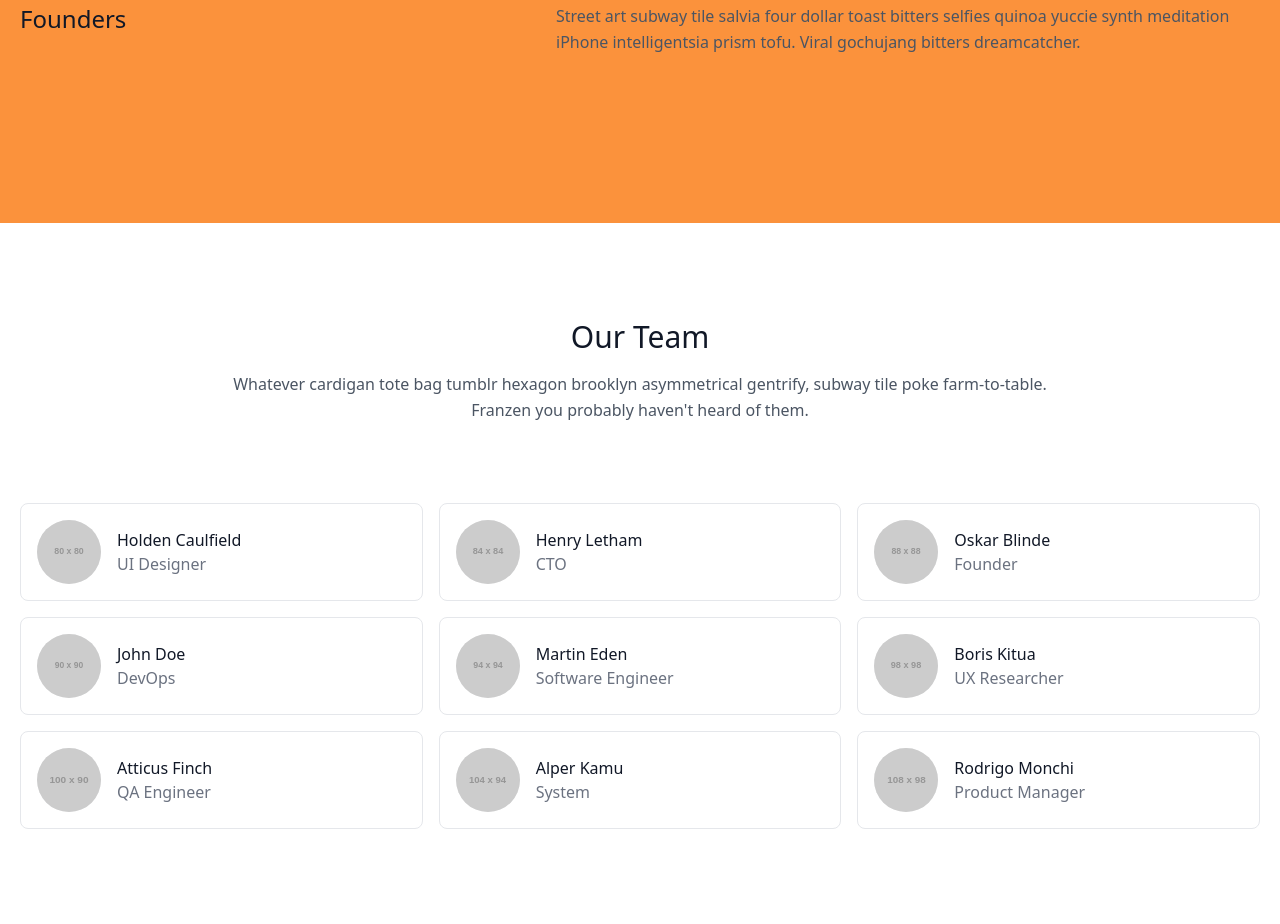
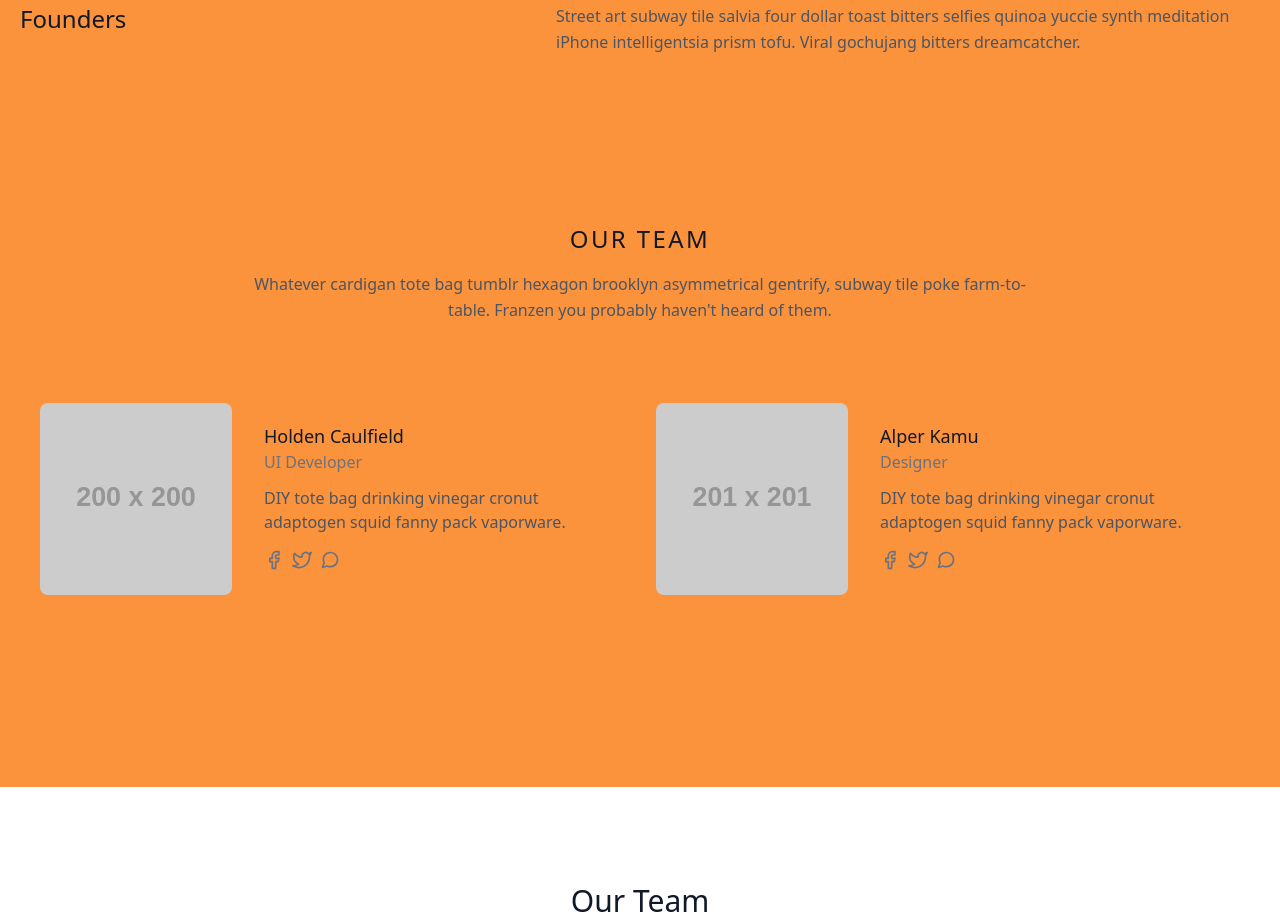
Before and after one commit to KrishnaDhote/homepage, a plain HTML site: page index.html in a window 1280 px wide. Shown: the part 2433-3357 px from the top of the page. Drawn offline with nearby package versions, Linux system fonts and the light colour scheme; placeholder pictures from the web are drawn by us.

```diff
--- a/index.html
+++ b/index.html
@@ -109,7 +109,72 @@
             </div>
           </div>
 
+          <section class="text-gray-600 body-font">
+            <div class="container px-5 py-24 mx-auto">
+              <div class="flex flex-col text-center w-full mb-20">
+                <h1 class="text-2xl font-medium title-font mb-4 text-gray-900 tracking-widest">OUR TEAM</h1>
+                <p class="lg:w-2/3 mx-auto leading-relaxed text-base">Whatever cardigan tote bag tumblr hexagon brooklyn asymmetrical gentrify, subway tile poke farm-to-table. Franzen you probably haven't heard of them.</p>
+              </div>
+              <div class="flex flex-wrap -m-4">
+                <div class="p-4 lg:w-1/2">
+                  <div class="h-full flex sm:flex-row flex-col items-center sm:justify-start justify-center text-center sm:text-left">
+                    <img alt="team" class="flex-shrink-0 rounded-lg w-48 h-48 object-cover object-center sm:mb-0 mb-4" src="https://dummyimage.com/200x200">
+                    <div class="flex-grow sm:pl-8">
+                      <h2 class="title-font font-medium text-lg text-gray-900">Holden Caulfield</h2>
+                      <h3 class="text-gray-500 mb-3">UI Developer</h3>
+                      <p class="mb-4">DIY tote bag drinking vinegar cronut adaptogen squid fanny pack vaporware.</p>
+                      <span class="inline-flex">
+                        <a class="text-gray-500">
+                          <svg fill="none" stroke="currentColor" stroke-linecap="round" stroke-linejoin="round" stroke-width="2" class="w-5 h-5" viewBox="0 0 24 24">
+                            <path d="M18 2h-3a5 5 0 00-5 5v3H7v4h3v8h4v-8h3l1-4h-4V7a1 1 0 011-1h3z"></path>
+                          </svg>
+                        </a>
+                        <a class="ml-2 text-gray-500">
+                          <svg fill="none" stroke="currentColor" stroke-linecap="round" stroke-linejoin="round" stroke-width="2" class="w-5 h-5" viewBox="0 0 24 24">
+                            <path d="M23 3a10.9 10.9 0 01-3.14 1.53 4.48 4.48 0 00-7.86 3v1A10.66 10.66 0 013 4s-4 9 5 13a11.64 11.64 0 01-7 2c9 5 20 0 20-11.5a4.5 4.5 0 00-.08-.83A7.72 7.72 0 0023 3z"></path>
+                          </svg>
+                        </a>
+                        <a class="ml-2 text-gray-500">
+                          <svg fill="none" stroke="currentColor" stroke-linecap="round" stroke-linejoin="round" stroke-width="2" class="w-5 h-5" viewBox="0 0 24 24">
+                            <path d="M21 11.5a8.38 8.38 0 01-.9 3.8 8.5 8.5 0 01-7.6 4.7 8.38 8.38 0 01-3.8-.9L3 21l1.9-5.7a8.38 8.38 0 01-.9-3.8 8.5 8.5 0 014.7-7.6 8.38 8.38 0 013.8-.9h.5a8.48 8.48 0 018 8v.5z"></path>
+                          </svg>
+                        </a>
+                      </span>
+                    </div>
+                  </div>
+                </div>
+                <div class="p-4 lg:w-1/2">
+                  <div class="h-full flex sm:flex-row flex-col items-center sm:justify-start justify-center text-center sm:text-left">
+                    <img alt="team" class="flex-shrink-0 rounded-lg w-48 h-48 object-cover object-center sm:mb-0 mb-4" src="https://dummyimage.com/201x201">
+                    <div class="flex-grow sm:pl-8">
+                      <h2 class="title-font font-medium text-lg text-gray-900">Alper Kamu</h2>
+                      <h3 class="text-gray-500 mb-3">Designer</h3>
+                      <p class="mb-4">DIY tote bag drinking vinegar cronut adaptogen squid fanny pack vaporware.</p>
+                      <span class="inline-flex">
+                        <a class="text-gray-500">
+                          <svg fill="none" stroke="currentColor" stroke-linecap="round" stroke-linejoin="round" stroke-width="2" class="w-5 h-5" viewBox="0 0 24 24">
+                            <path d="M18 2h-3a5 5 0 00-5 5v3H7v4h3v8h4v-8h3l1-4h-4V7a1 1 0 011-1h3z"></path>
+                          </svg>
+                        </a>
+                        <a class="ml-2 text-gray-500">
+                          <svg fill="none" stroke="currentColor" stroke-linecap="round" stroke-linejoin="round" stroke-width="2" class="w-5 h-5" viewBox="0 0 24 24">
+                            <path d="M23 3a10.9 10.9 0 01-3.14 1.53 4.48 4.48 0 00-7.86 3v1A10.66 10.66 0 013 4s-4 9 5 13a11.64 11.64 0 01-7 2c9 5 20 0 20-11.5a4.5 4.5 0 00-.08-.83A7.72 7.72 0 0023 3z"></path>
+                          </svg>
+                        </a>
+                        <a class="ml-2 text-gray-500">
+                          <svg fill="none" stroke="currentColor" stroke-linecap="round" stroke-linejoin="round" stroke-width="2" class="w-5 h-5" viewBox="0 0 24 24">
+                            <path d="M21 11.5a8.38 8.38 0 01-.9 3.8 8.5 8.5 0 01-7.6 4.7 8.38 8.38 0 01-3.8-.9L3 21l1.9-5.7a8.38 8.38 0 01-.9-3.8 8.5 8.5 0 014.7-7.6 8.38 8.38 0 013.8-.9h.5a8.48 8.48 0 018 8v.5z"></path>
+                          </svg>
+                        </a>
+                      </span>
+                    </div>
+                  </div>
+                </div>
 
+
+              </div>
+            </div>
+          </section>
 
           </div>
         </div>
```
